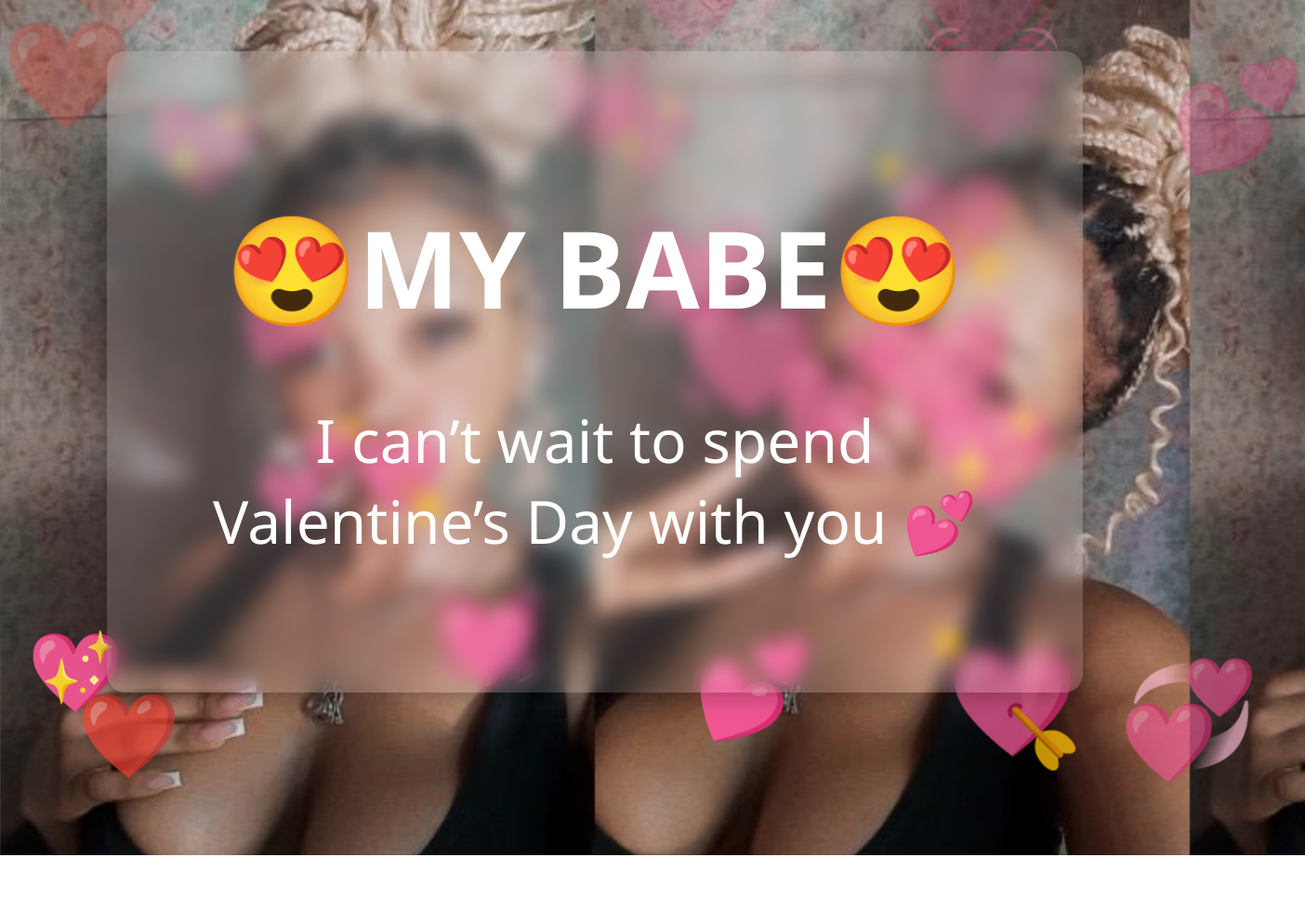
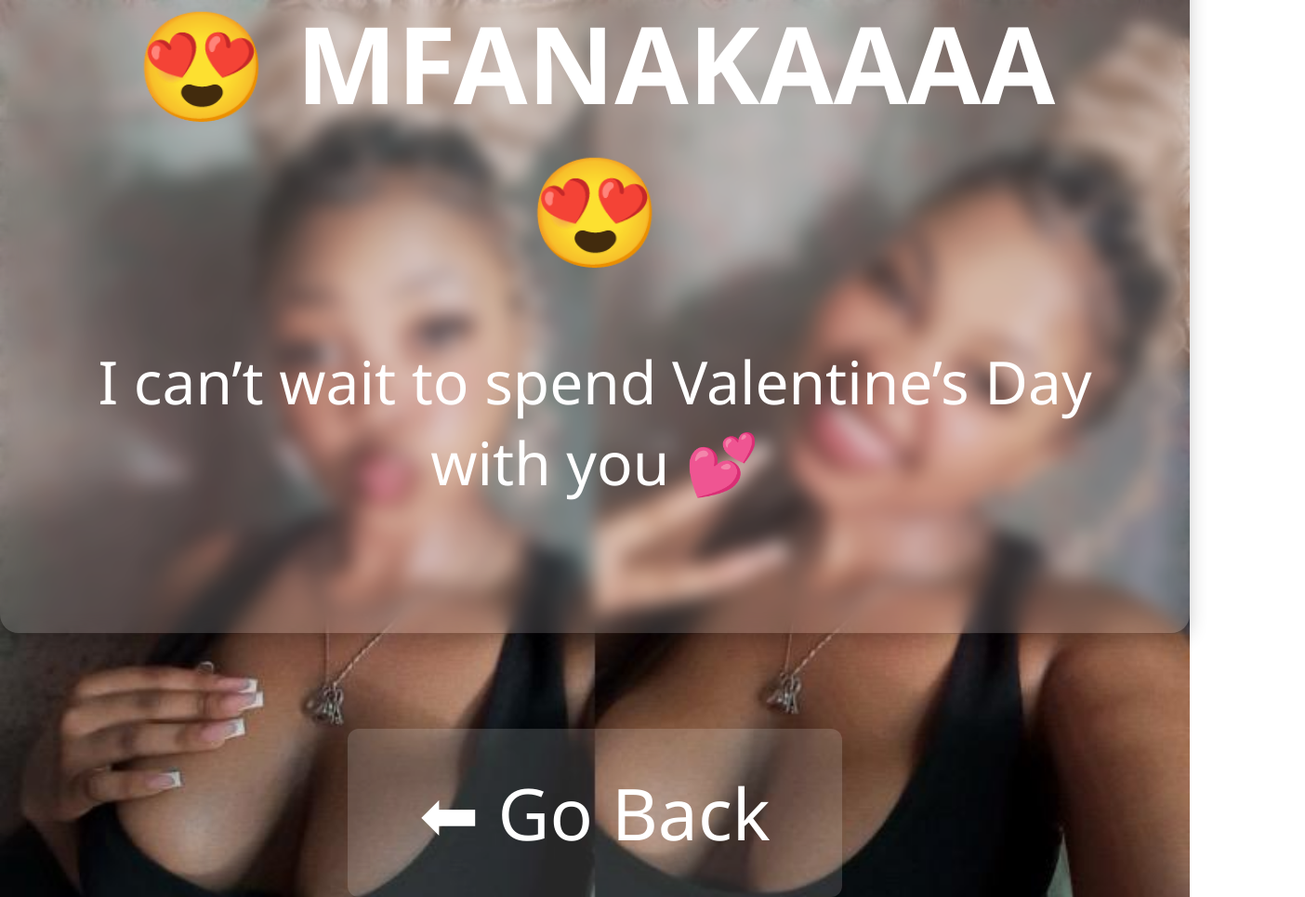
Before and after one commit to NoAutoYves/TIFF-MY-VALENTINES, a plain HTML site: page yes.html in a window 1280 px wide. Shown: the whole page at 93% size, 1404 px wide, since content can reach past the window. Before the commit the page ends 920 px from the top, so only its background shows below. Drawn offline with Linux system fonts and the light colour scheme.

Commit message:
Refactor yes.html for layout and navigation
Updated layout and added a back button with fade-out effect.

```diff
--- a/yes.html
+++ b/yes.html
@@ -12,11 +12,12 @@
       background-size: cover;
       height: 100vh;
       display: flex;
+      flex-direction: column;
       justify-content: center;
       align-items: center;
       text-align: center;
       color: #fff;
-      transition: opacity 0.8s ease-in-out;
+      transition: opacity 0.8s ease-in-out; /* smooth fade */
     }
     .container {
       background: rgba(255, 255, 255, 0.15);
@@ -24,74 +25,55 @@
       border-radius: 20px;
       backdrop-filter: blur(10px);
       box-shadow: 0 8px 20px rgba(0,0,0,0.2);
-      z-index: 2;
-      max-width: 70%;
+      max-width: 90%;
       text-align: center;
+      margin-bottom: 8vw;
     }
-    .heart {
-      position: absolute;
-      bottom: -15vh; /* start below screen */
-      font-size: 8vw; /* nice and visible */
-      animation: floatUp 6s linear infinite; /* faster */
-      opacity: 0;
-    }
-    @keyframes floatUp {
-      0% { transform: translateY(0); opacity: 0; }
-      10% { opacity: 1; }
-      100% { transform: translateY(-130vh); opacity: 0; }
-    }
-
     h1 {
-      font-size: 9vw; /* scales with screen width */
+      font-size: 9vw;
       margin-bottom: 5vw;
     }
     p {
       font-size: 5vw;
       margin-top: 2vw;
     }
+    .btn {
+      display: inline-block;
+      padding: 3vw 6vw;
+      font-size: 6vw;
+      background: rgba(255, 255, 255, 0.15); /* translucent */
+      color: white;
+      border-radius: 12px;
+      text-decoration: none;
+      transition: 0.3s;
+    }
+    .btn:hover {
+      background: rgba(252, 145, 58, 0.8);
+      transform: scale(1.05);
+    }
   </style>
 </head>
 <body>
   <div class="container">
-    <h1>😍MY BABE😍</h1>
+    <h1>😍 MFANAKAAAA 😍</h1>
     <p>I can’t wait to spend Valentine’s Day with you 💕</p>
   </div>
 
-  <div class="heart" style="left:5%; animation-delay:0s;">❤️</div>
-  <div class="heart" style="left:12%; animation-delay:1s;">💖</div>
-  <div class="heart" style="left:20%; animation-delay:2s;">💕</div>
-  <div class="heart" style="left:28%; animation-delay:3s;">💘</div>
-  <div class="heart" style="left:36%; animation-delay:4s;">💓</div>
-  <div class="heart" style="left:44%; animation-delay:5s;">💞</div>
-  <div class="heart" style="left:52%; animation-delay:6s;">❤️</div>
-  <div class="heart" style="left:60%; animation-delay:7s;">💖</div>
-  <div class="heart" style="left:68%; animation-delay:8s;">💕</div>
-  <div class="heart" style="left:76%; animation-delay:9s;">💘</div>
-  <div class="heart" style="left:84%; animation-delay:10s;">💓</div>
-  <div class="heart" style="left:92%; animation-delay:11s;">💞</div>
-
-  <script>
-    // create lots of hearts dynamically
-    const emojis = ["❤️","💖","💕","💘","💓","💞"];
-    for (let i = 0; i < 20; i++) {
-      const heart = document.createElement("div");
-      heart.className = "heart";
-      heart.textContent = emojis[Math.floor(Math.random() * emojis.length)];
-      // random horizontal position
-      heart.style.left = Math.random() * 100 + "%";
-      // random animation delay so they don't all rise together
-      heart.style.animationDelay = (Math.random() * 6) + "s";
-      // optional: random size
-      heart.style.fontSize = (6 + Math.random() * 6) + "vw";
-      document.body.appendChild(heart);
-    }
-  </script>
+  <!-- Back button with fade-out -->
+  <a href="index.html" class="btn" onclick="event.preventDefault(); fadeOut('index.html')">⬅ Go Back</a>
 
   <script>
     document.addEventListener("DOMContentLoaded", () => {
       document.body.classList.add("fade-in");
     });
+
+    function fadeOut(url) {
+      document.body.classList.remove("fade-in");
+      document.body.style.opacity = 0;
+      setTimeout(() => {
+        window.location.href = url;
+      }, 800); // matches transition duration
+    }
   </script>
-
 </body>
 </html>
```
